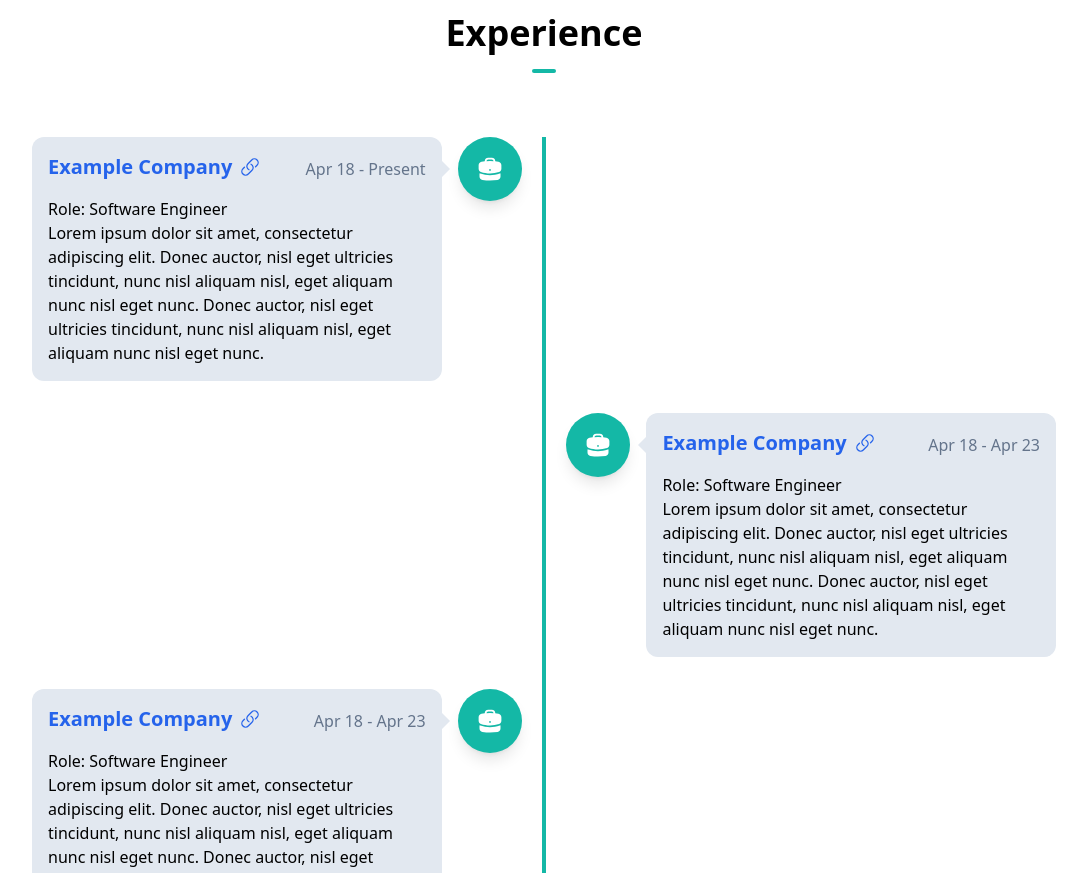
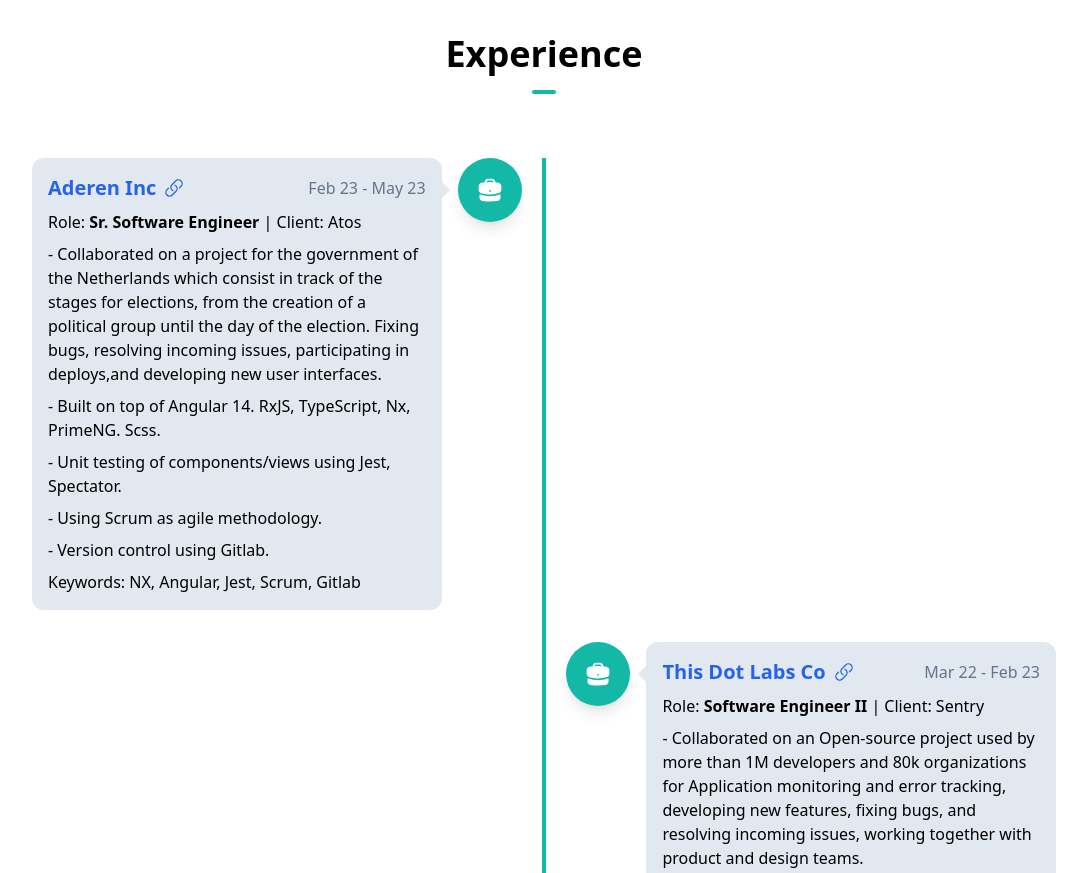
Before and after one commit to SDaian/ds-theme-portfolio, a Next.js app: page / in a window 1280 px wide. Shown: the part 1880-2753 px from the top of the page, without its empty margins (96-1183 px from the left). Built offline with nearby package versions, Linux system fonts and the light colour scheme.

Commit message:
feat: add new experiences to their section

```diff
--- a/components/ContactSection.tsx
+++ b/components/ContactSection.tsx
@@ -47,18 +47,18 @@
 
           <form
             onSubmit={handleSubmit(onSubmit)}
-            className='flex flex-col space-y-2 md:w-fit md:mx-auto'
+            className='flex flex-col space-y-2 md:w-4/5 md:mx-auto'
           >
             <div className='flex gap-2 md:gap-0 flex-col md:flex-row md:space-x-2'>
               <input
                 {...register('name')}
-                className='contactInput'
+                className='contactInput md:w-1/2'
                 placeholder='Name'
                 type='text'
               />
               <input
                 {...register('email')}
-                className='contactInput'
+                className='contactInput md:w-1/2'
                 placeholder='Email'
                 type='email'
               />
--- a/components/Experience/Components/ExperienceSection.tsx
+++ b/components/Experience/Components/ExperienceSection.tsx
@@ -19,7 +19,17 @@
           <div className='container max-w-5xl mx-auto p-0 relative timelineVertical'>
             {array.map(
               (
-                { company, companyUrl, from, to, role, description, actual },
+                {
+                  company,
+                  companyUrl,
+                  from,
+                  to,
+                  role,
+                  description,
+                  actual,
+                  client,
+                  keywords,
+                },
                 i
               ) => (
                 <div
@@ -41,21 +51,33 @@
                             rel='noreferrer'
                             aria-label={`company URL: ${company}`}
                           >
-                            <h3 className='text-blue-600 font-semibold cursor-pointer flex items-center gap-2 text-xl md:mb-2'>
+                            <h3 className='text-blue-600 font-semibold cursor-pointer flex items-center gap-2 text-xl md:mb-0'>
                               {company}
                               <HiLink />
                             </h3>
                           </a>
-                          <div className='flex justify-between items-center mb-1'>
+                          <div className='flex justify-between items-center mb-1 md:mb-0'>
                             <span className='text-slate-500 text-sm md:text-base'>
                               {from} - {actual ? 'Present' : to}
                             </span>
                           </div>
                         </div>
-                        <span className='mt-2 dark:text-black'>
-                          Role: {role}
+
+                        <span className='dark:text-black'>
+                          Role: <span className='font-bold'>{role}</span>{' '}
+                          {client && <span>| Client: {client}</span>}
                         </span>
-                        <p className='dark:text-black'>{description}</p>
+
+                        {description.map((item, idx) => (
+                          <p key={idx} className='dark:text-black mt-2'>
+                            - {item}
+                          </p>
+                        ))}
+                        {keywords && (
+                          <div className='dark: text-black mt-2'>
+                            Keywords: <span>{keywords}</span>
+                          </div>
+                        )}
                       </div>
                     </div>
                   </Reveal>
--- a/components/Experience/Data/ExperienceItems.ts
+++ b/components/Experience/Data/ExperienceItems.ts
@@ -2,53 +2,114 @@
 
 export const EXPERIENCE_ITEMS: ExperienceItem[] = [
   {
-    company: 'Example Company',
-    companyUrl: 'https://www.example-company.com/',
-    from: 'Apr 18',
-    to: 'Apr 23',
-    role: 'Software Engineer',
-    description:
-      'Lorem ipsum dolor sit amet, consectetur adipiscing elit. Donec auctor, nisl eget ultricies tincidunt, nunc nisl aliquam nisl, eget aliquam nunc nisl eget nunc. Donec auctor, nisl eget ultricies tincidunt, nunc nisl aliquam nisl, eget aliquam nunc nisl eget nunc.',
-    actual: true,
+    company: 'Aderen Inc',
+    companyUrl: 'https://aderen.es/',
+    from: 'Feb 23',
+    to: 'May 23',
+    role: 'Sr. Software Engineer',
+    description: [
+      'Collaborated on a project for the government of the Netherlands which consist in track of the stages for elections, from the creation of a political group until the day of the election. Fixing bugs, resolving incoming issues, participating in deploys,and developing new user interfaces.',
+      'Built on top of Angular 14. RxJS, TypeScript, Nx, PrimeNG. Scss.',
+      'Unit testing of components/views using Jest, Spectator.',
+      'Using Scrum as agile methodology.',
+      'Version control using Gitlab.',
+    ],
+    client: 'Atos',
+    actual: false,
+    keywords: 'NX, Angular, Jest, Scrum, Gitlab',
   },
   {
-    company: 'Example Company',
-    companyUrl: 'https://www.example-company.com/',
-    from: 'Apr 18',
-    to: 'Apr 23',
-    role: 'Software Engineer',
-    description:
-      'Lorem ipsum dolor sit amet, consectetur adipiscing elit. Donec auctor, nisl eget ultricies tincidunt, nunc nisl aliquam nisl, eget aliquam nunc nisl eget nunc. Donec auctor, nisl eget ultricies tincidunt, nunc nisl aliquam nisl, eget aliquam nunc nisl eget nunc.',
+    company: 'This Dot Labs Co',
+    companyUrl: 'https://www.thisdot.co/',
+    from: 'Mar 22',
+    to: 'Feb 23',
+    role: 'Software Engineer II',
+    description: [
+      'Collaborated on an Open-source project used by more than 1M developers and 80k organizations for Application monitoring and error tracking, developing new features, fixing bugs, and resolving incoming issues, working together with product and design teams.',
+      'Built on top of React, StyledComponents, TypeScript, Vercel, Docker. NodeJs. Python.',
+      'Unit test of components/views using Jest.',
+      'Version control using Gitlab.',
+    ],
+    client: 'Sentry',
     actual: false,
+    keywords: 'React, StyledComponents',
   },
   {
-    company: 'Example Company',
-    companyUrl: 'https://www.example-company.com/',
-    from: 'Apr 18',
-    to: 'Apr 23',
-    role: 'Software Engineer',
-    description:
-      'Lorem ipsum dolor sit amet, consectetur adipiscing elit. Donec auctor, nisl eget ultricies tincidunt, nunc nisl aliquam nisl, eget aliquam nunc nisl eget nunc. Donec auctor, nisl eget ultricies tincidunt, nunc nisl aliquam nisl, eget aliquam nunc nisl eget nunc.',
+    company: 'This Dot Labs Co',
+    companyUrl: 'https://www.thisdot.co/',
+    from: 'Apr 21',
+    to: 'Mar 22',
+    role: 'Software Engineer II',
+    description: [
+      'Implemented a system to track stages of complex studies to help one of the largest global medical communications agencies that scaled to 1k daily users, communicating with cross-functional teams regarding product and design.',
+      'Built on top of Angular 11, RxJS, TypeScript, Sass, Nx, Apollo-GraphQL, NestJs, TypeORM. MySQL. NodeJs.',
+      'Unit test of components using Jest.',
+      'E2E Testing of components using Cypress.',
+      'Scrum as Agile Methodology.',
+      'Version control using BitBucket.',
+    ],
+    client: 'Apothecom',
     actual: false,
+    keywords: 'Angular, NX, TypeScript, GraphQL',
   },
   {
-    company: 'Example Company',
-    companyUrl: 'https://www.example-company.com/',
-    from: 'Apr 18',
-    to: 'Apr 23',
-    role: 'Software Engineer',
-    description:
-      'Lorem ipsum dolor sit amet, consectetur adipiscing elit. Donec auctor, nisl eget ultricies tincidunt, nunc nisl aliquam nisl, eget aliquam nunc nisl eget nunc. Donec auctor, nisl eget ultricies tincidunt, nunc nisl aliquam nisl, eget aliquam nunc nisl eget nunc.',
+    company: 'Perficient Inc',
+    companyUrl: 'https://www.perficient.com/',
+    from: 'Jul 19',
+    to: 'Apr 21',
+    role: 'Sr. Software Engineer',
+    description: [
+      'Developed an entire app from scratch to assist Fortune 500 company with scaling her information of her distribution trailers in more than 40 service centers across the US/Canada.',
+      'Built on top of Angular 8/9, Ngrx, RxJs, Sass, TypeScript, Firebase.',
+      'Unit test of components using Jest.',
+      'Scrum as Agile Methodology.',
+      'Version control using Github.',
+    ],
+    client: 'XPO Logistics Inc.',
     actual: false,
+    keywords: 'Angular, TypeScript, Firebase',
   },
   {
-    company: 'Example Company',
-    companyUrl: 'https://www.example-company.com/',
-    from: 'Apr 18',
-    to: 'Apr 23',
+    company: 'Despegar.com',
+    companyUrl: 'https://www.despegar.com.ar',
+    from: 'Oct 17',
+    to: 'Jul 19',
     role: 'Software Engineer',
-    description:
-      'Lorem ipsum dolor sit amet, consectetur adipiscing elit. Donec auctor, nisl eget ultricies tincidunt, nunc nisl aliquam nisl, eget aliquam nunc nisl eget nunc. Donec auctor, nisl eget ultricies tincidunt, nunc nisl aliquam nisl, eget aliquam nunc nisl eget nunc.',
+    description: [
+      'Implemented and application from scratch that scaled to 50k daily users, communicating with cross-functional teams regarding product and design. The main functionality was receive reviews from the users after his trip ends.',
+      'Built on top of Angular 6/7, Ngrx, RxJs, TypeScript. MongoDB',
+      'Scrum as Agile Methodology.',
+      'Version control using Github.',
+    ],
     actual: false,
+    keywords: 'Angular, Ngrx, TypeScript',
   },
+  {
+    company: 'Snoop Consulting',
+    companyUrl: 'https://www.snoopconsulting.com/',
+    from: 'Feb 16',
+    to: 'Oct 17',
+    role: 'Jr. Software Engineer',
+    description: [
+      'Built and maintained application for online payments across Argentina.',
+      'Received coaching and support from peers and Senior software Engineer, and gained practical experience in using Java and Angular.',
+      'Built on top of Angular 2/4, RxJs, TypeScript, Java, Maven, Swagger.',
+      'Manual testing of components developed.',
+      'Version control using Github.',
+    ],
+    actual: false,
+    keywords: 'Angular, Java, TypeScript',
+    client: 'EcoPago',
+  },
+  // {
+  //   company: 'Example Company',
+  //   companyUrl: 'https://www.example-company.com/',
+  //   from: 'Apr 18',
+  //   to: 'Apr 23',
+  //   role: 'Software Engineer',
+  //   description: [
+  //     'Lorem ipsum dolor sit amet, consectetur adipiscing elit. Donec auctor, nisl eget ultricies tincidunt, nunc nisl aliquam nisl, eget aliquam nunc nisl eget nunc. Donec auctor, nisl eget ultricies tincidunt, nunc nisl aliquam nisl, eget aliquam nunc nisl eget nunc.',
+  //   ],
+  //   actual: false,
+  // },
 ];
--- a/components/Experience/Models/ExperienceItem.ts
+++ b/components/Experience/Models/ExperienceItem.ts
@@ -4,6 +4,8 @@
   from: string;
   to: string;
   role: string;
-  description: string;
+  description: string[];
   actual: boolean;
+  client?: string;
+  keywords?: string;
 };
--- a/components/HeroSection.tsx
+++ b/components/HeroSection.tsx
@@ -6,7 +6,7 @@
 const HeroSection = () => {
   return (
     <section aria-label='home' id='home'>
-      <div className='flex flex-col text-center items-center justify-around mt-16 sm:py-32 py-16 md:flex-row md:space-x-4 md:text-left md:py-52'>
+      <div className='flex flex-col text-center items-center justify-around mt-[85px] sm:py-32 py-16 md:flex-row md:space-x-4 md:text-left md:py-52 md:min-h-[85vh]'>
         {/* <div className='md:w-1/2 md:mt-2'> */}
         <Image
           className='rounded-full shadow-2xl'
@@ -67,7 +67,7 @@
           </div>
         </div>
       </div>
-      <div className='flex flex-row justify-center'>
+      <div className='md:flex flex-row justify-center hidden'>
         <Link to='about' activeClass='active'>
           <HiArrowDown size={35} className='animate-bounce' />
         </Link>
--- a/components/Navbar/index.tsx
+++ b/components/Navbar/index.tsx
@@ -28,7 +28,7 @@
         <SocialIcons className={'text-black'} />
       </nav>
       <nav className='flex flex-grow md:justify-end basis-0 w-full'>
-        <NavItems navbar={navbar} />
+        <NavItems navbar={navbar} setNavbar={setNavbar} />
       </nav>
     </header>
   );
--- a/components/Utils/Reveal.tsx
+++ b/components/Utils/Reveal.tsx
@@ -42,7 +42,7 @@
         }}
         initial='hidden'
         animate={mainControls}
-        transition={{ duration: 0.5, delay: 0.2 }}
+        transition={{ duration: 0.6, delay: 0.3 }}
       >
         {children}
       </motion.div>
```
Also changed, not shown: components/Navbar/Components/Logo.tsx (+7 -1 lines), components/Navbar/Components/NavItems.tsx (+11 -2 lines).
